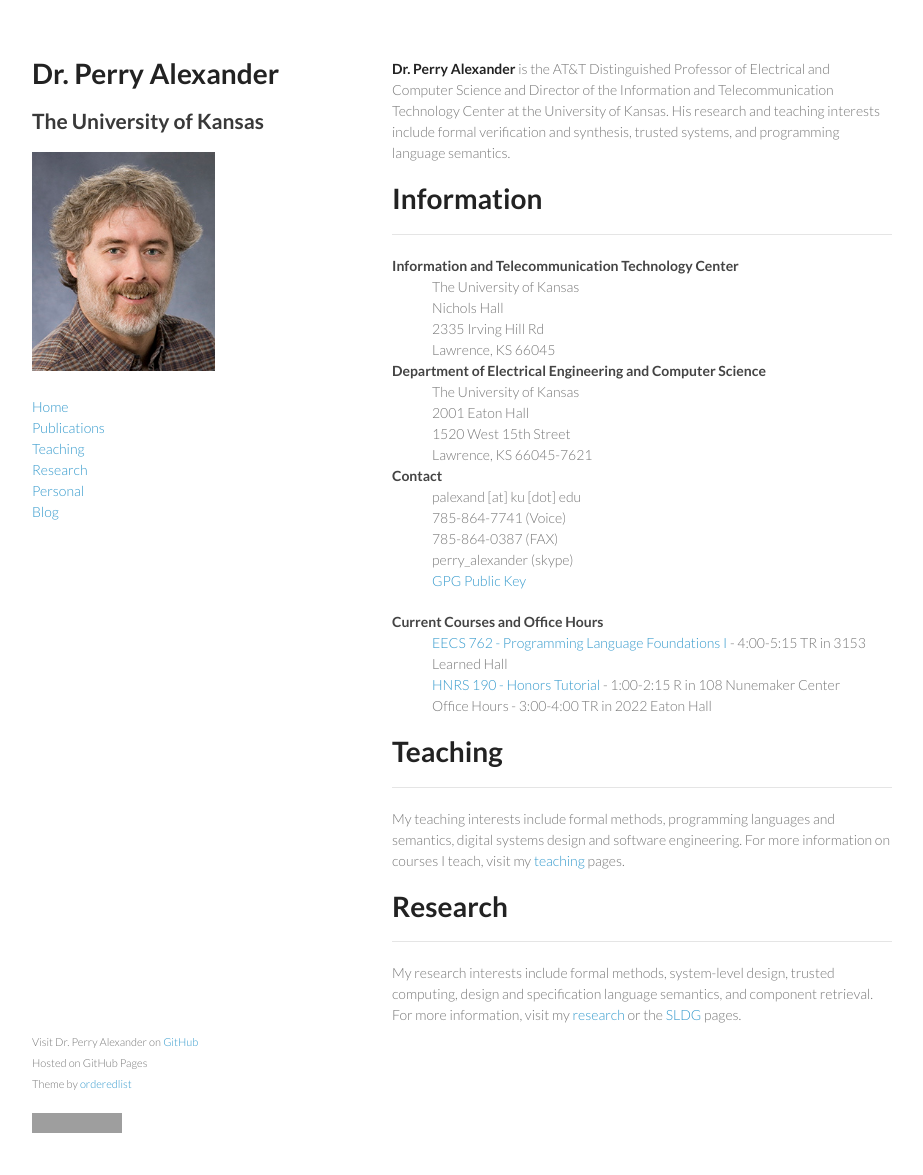
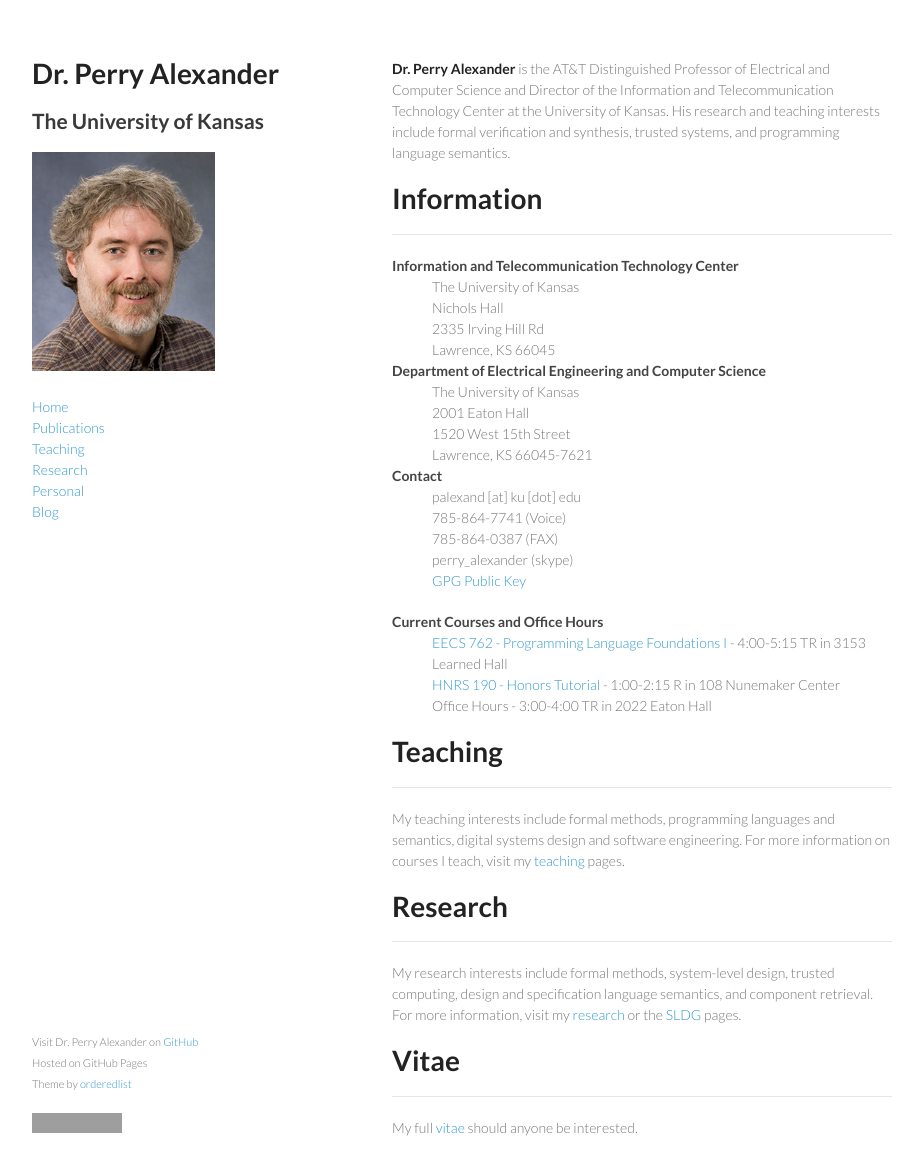
Before and after one commit to palexand/palexand.github.io, a Jekyll site: the page built from index.md, in a window 1280 px wide and 1208 px high. Shown: the top 1175 px of the window, without its empty margins (178-1101 px from the left). Built offline with Jekyll 4.4.1, drawn with Linux system fonts in a browser that asks for light colours; grey boxes are pictures that could not be loaded.

Commit message:
adding vitae to front page

```diff
--- a/index.md
+++ b/index.md
@@ -53,3 +53,10 @@ My research interests include formal methods, system-level
 design, trusted computing, design and specification language
 semantics, and component retrieval. For more information, visit my
 [research](research) or the [SLDG](http://ku-sldg.github.io) pages.
+
+# Vitae
+
+----
+
+My full [vitae](resources/alexander-vitae.pdf) should anyone be
+interested.
```
